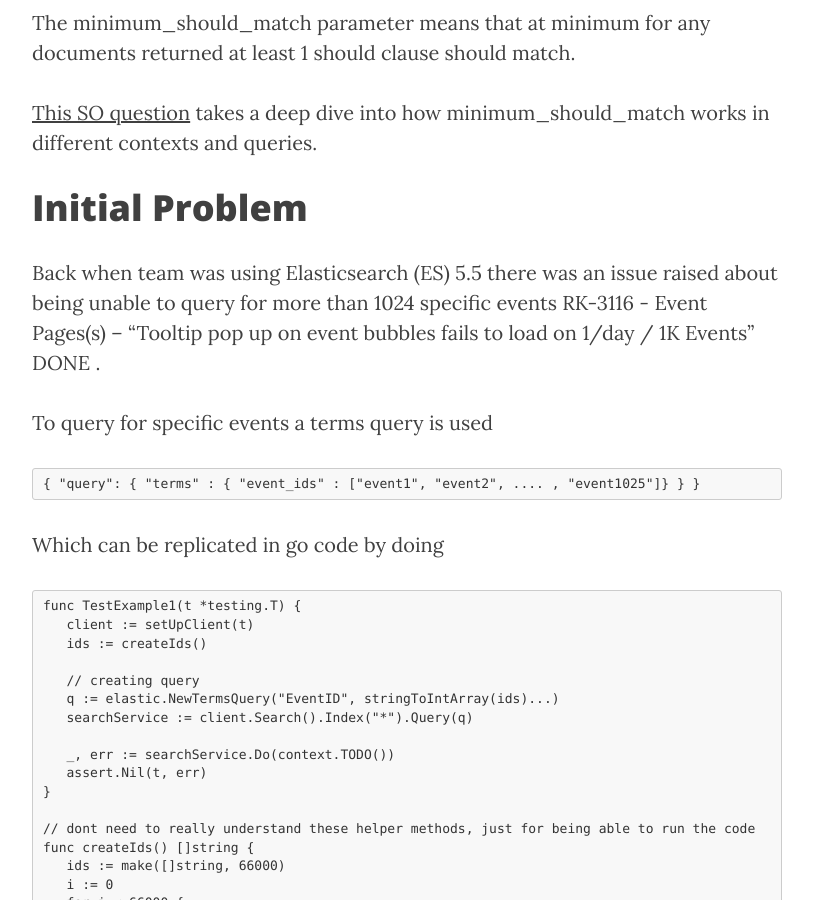
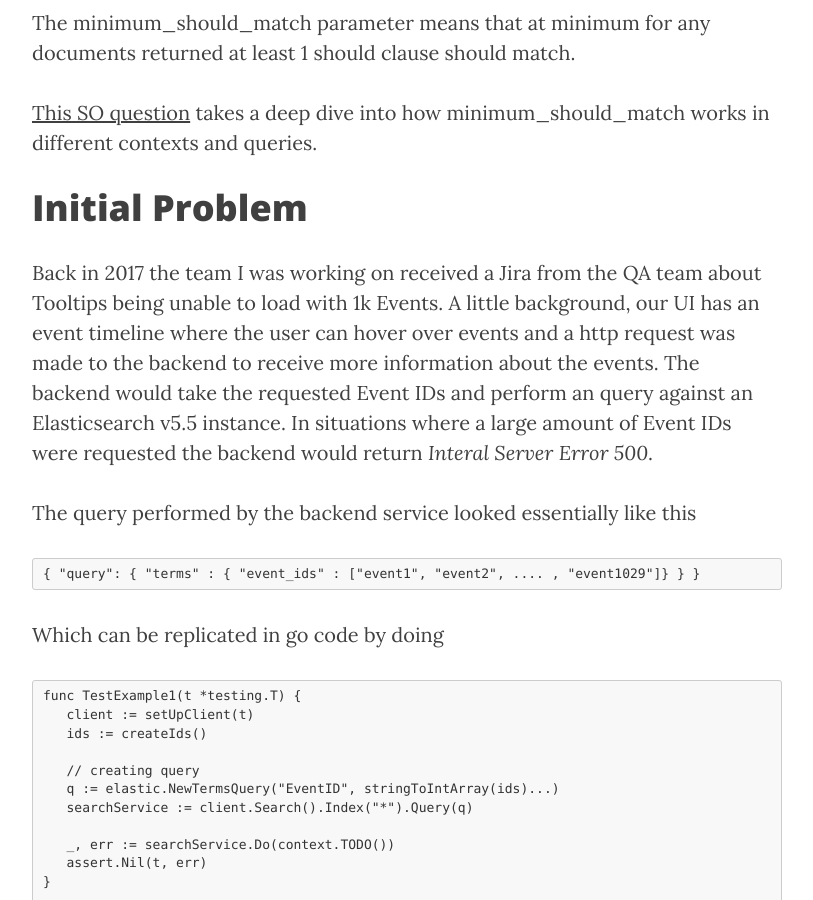
Before and after one commit to kwojcicki/kwojcicki.github.io, a Jekyll site: the page built from _posts/2018-01-15-ES-TERMS_QUERY.md, in a window 1280 px wide and 900 px high, scrolled down 2511 px. Shown: the whole window, without its empty margins (233-1046 px from the left). Built offline with Jekyll 4.4.1, drawn with Linux system fonts in a browser that asks for light colours; nearby versions of some CDN libraries; some of the changed text lies outside the part shown.

Commit message:
more words

````diff
--- a/_posts/2018-01-15-ES-TERMS_QUERY.md
+++ b/_posts/2018-01-15-ES-TERMS_QUERY.md
@@ -73,12 +73,13 @@ The minimum_should_match parameter means that at minimum for any documents retur
 [This SO question](https://stackoverflow.com/questions/48984706/default-value-of-minimum-should-match) takes a deep dive into how minimum_should_match works in different contexts and queries.
 
 # Initial Problem
-Back when team was using Elasticsearch (ES) 5.5 there was an issue raised about being unable to query for more than 1024 specific events  RK-3116 - Event Pages(s) -- "Tooltip pop up on event bubbles fails to load on 1/day / 1K Events" DONE  .
+Back in 2017 the team I was working on received a Jira from the QA team about Tooltips being unable to load with 1k Events. A little background, our UI has an event timeline where the user can hover over events and a http request was made to the backend to receive more information about the events. The backend would take the requested Event IDs and perform an query against an Elasticsearch v5.5 instance. In situations where a large amount of Event IDs were requested the backend would return *Interal Server Error 500*.
 
-To query for specific events a terms query is used
+
+The query performed by the backend service looked essentially like this
 
 ```
-{ "query": { "terms" : { "event_ids" : ["event1", "event2", .... , "event1025"]} } }
+{ "query": { "terms" : { "event_ids" : ["event1", "event2", .... , "event1029"]} } }
 ```
 
 
@@ -144,8 +145,6 @@ The error returned indicates that there are too many clauses in the query.
 Clauses come from a [bool query] (https://www.elastic.co/guide/en/elasticsearch/reference/current/query-dsl-bool-query.html), so my guess is that ES turns the terms query into a bunch of should clauses in a bool query with 1 should clause per 1 term which causes 1024+ should clauses, which then results in this error code (this is my only my speculation no proof to back it up, [this](https://github.com/elastic/elasticsearch/pull/27968/commits/92849ba2067493786398da60807b3a4a7587f39d#r158552400) does seem to hint at a relation between terms query and bool query but that is only guessing).
 
 It seems others also had an [issue](https://github.com/elastic/elasticsearch/issues/28980#issuecomment-386651557) with the terms filter using ES 5.6 .
-
-
 
 # Initial Solution
 
````
